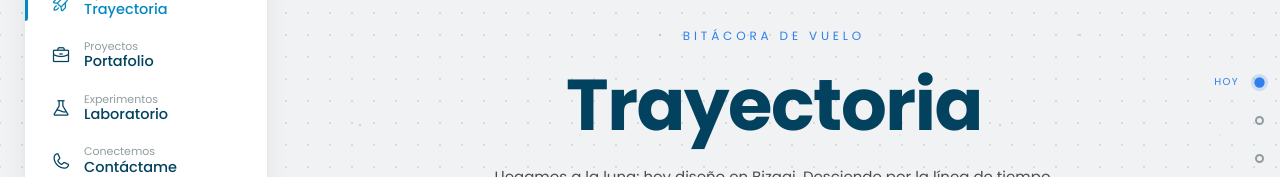
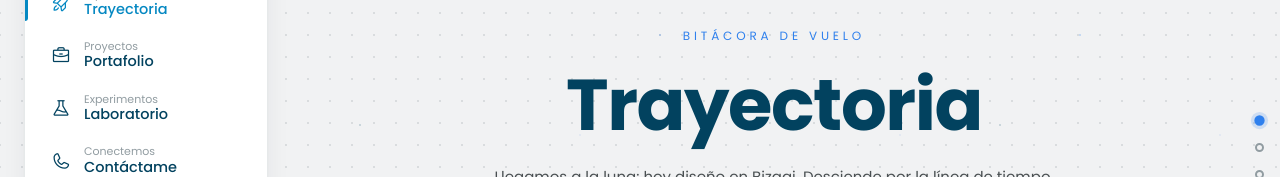
Before and after one commit to ThiagoAlex0919/CurriculumVitae, a Next.js app: page /experiencia in a window 1280 px wide. Shown: the part 185-362 px from the top of the page. Built offline with nearby package versions, Linux system fonts and the light colour scheme.

Commit message:
/experiencia: astronauta2 sobre saturno y bullets sin fechas

```diff
--- a/app/experiencia/experiencia.css
+++ b/app/experiencia/experiencia.css
@@ -90,24 +90,6 @@ body.tj-mode .more-inline {
   cursor: pointer;
   font-family: inherit;
 }
-.tj-nav-year {
-  font-size: 10px;
-  letter-spacing: 0.14em;
-  text-transform: uppercase;
-  color: var(--tj-ink-mute);
-  background: rgba(241, 242, 243, 0.92);
-  padding: 2px 7px;
-  border-radius: 999px;
-  white-space: nowrap;
-  opacity: 0;
-  transform: translateX(6px);
-  transition: opacity 0.25s ease, transform 0.25s ease, color 0.25s ease;
-}
-.tj-stepper button:hover .tj-nav-year,
-.tj-stepper button.on .tj-nav-year {
-  opacity: 1;
-  transform: translateX(0);
-}
 .tj-nav-dot {
   width: 9px;
   height: 9px;
@@ -124,9 +106,6 @@ body.tj-mode .more-inline {
   border-color: var(--tj-accent);
   box-shadow: 0 0 0 3px rgba(47, 128, 237, 0.18);
   transform: scale(1.15);
-}
-.tj-stepper button.on .tj-nav-year {
-  color: var(--tj-accent);
 }
 
 /* ---------- Secciones ---------- */
--- a/app/experiencia/page.tsx
+++ b/app/experiencia/page.tsx
@@ -99,8 +99,8 @@ const SCENES: Layer[][] = [
     {
       src: `${ART}/astronauta2.png`,
       cls: "free",
-      speed: -0.11,
-      style: { top: "10%", right: "26%", width: "clamp(280px, 32vw, 470px)", zIndex: 4 },
+      speed: -0.07 /* casi la misma que Saturno para que viajen juntos */,
+      style: { top: "26%", right: "18%", width: "clamp(280px, 32vw, 460px)", zIndex: 4 },
     },
     {
       src: `${ART}/estrellas.png`,
@@ -265,10 +265,8 @@ export default function ExperienciaPage() {
                 className={active === id ? "on" : ""}
                 onClick={() => goTo(id)}
                 aria-label={`${j.company} (${j.period})`}
+                title={j.company}
               >
-                <span className="tj-nav-year">
-                  {i === 0 ? L(TX.today) : startYear(j.period)}
-                </span>
                 <span className="tj-nav-dot" />
               </button>
             );
```
